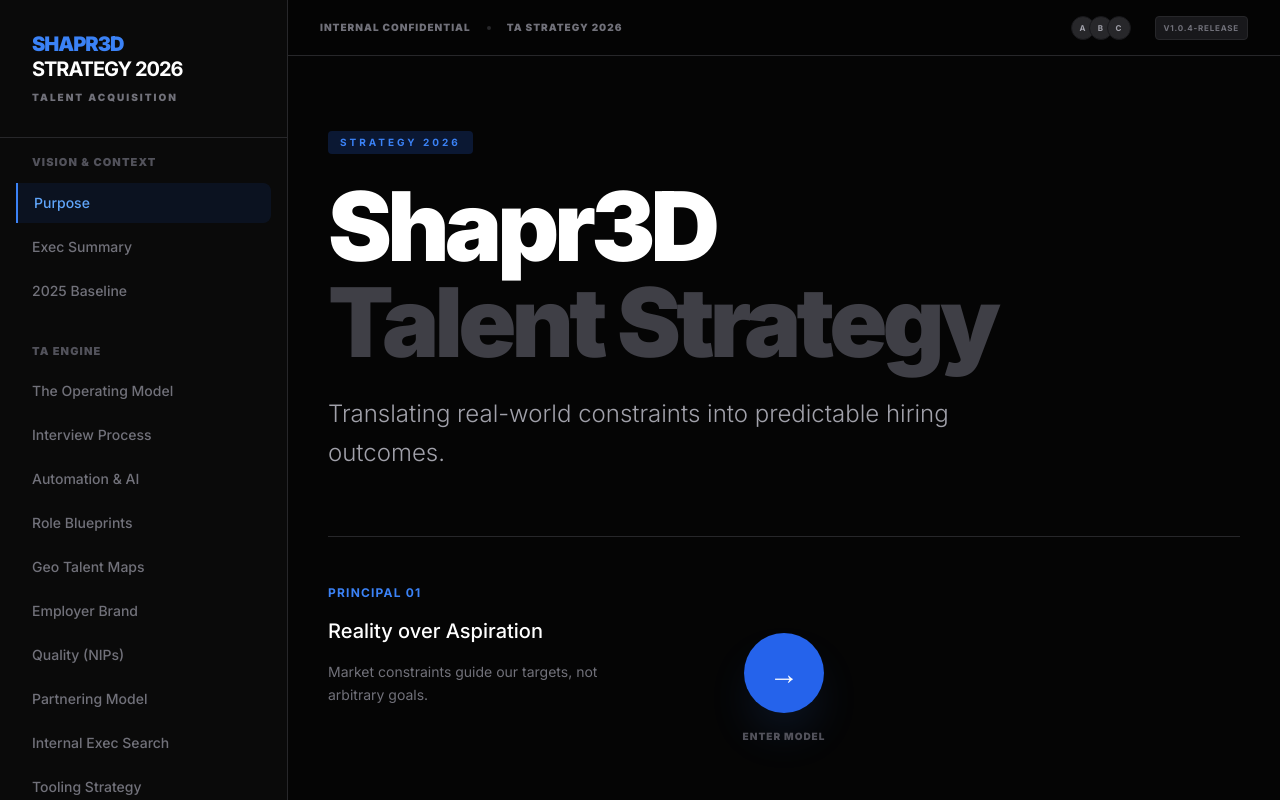
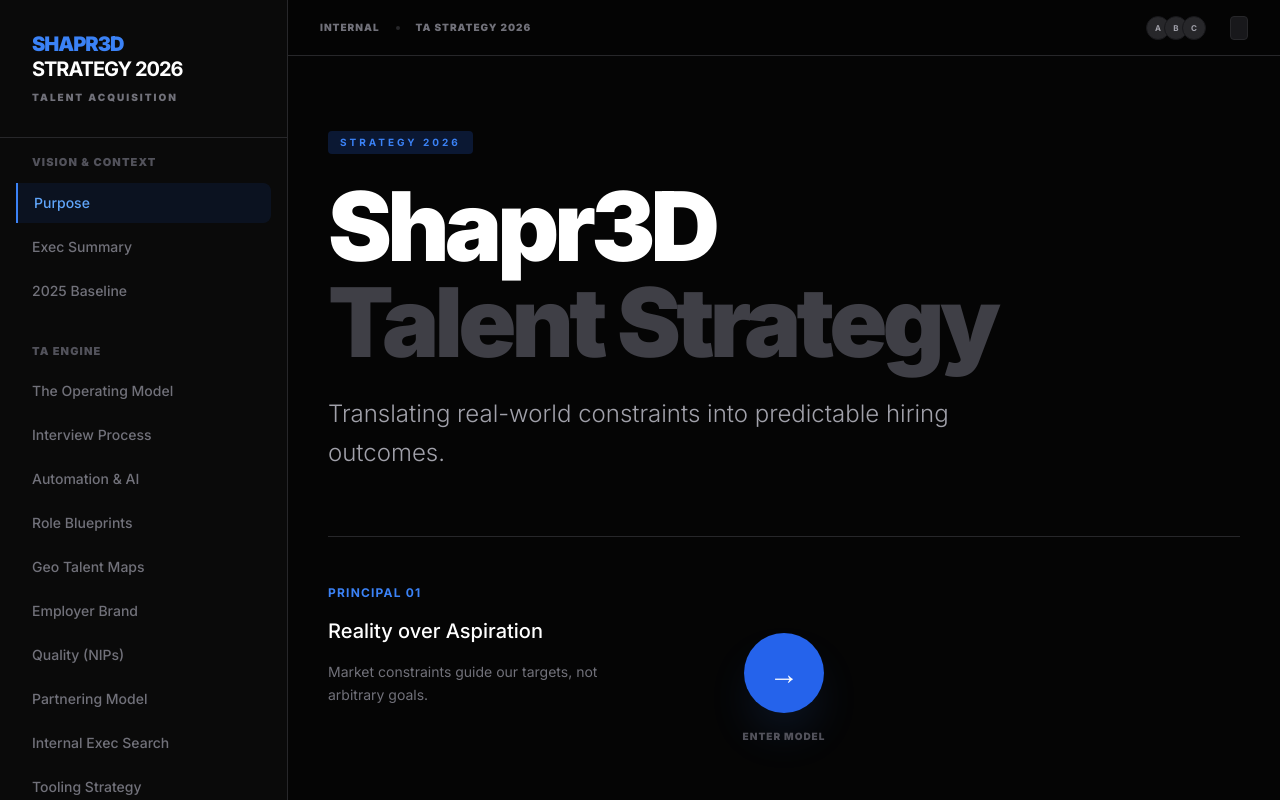
Before and after one commit to rgalas1983/Shapr3d-TA-webdeck2026, a React (Vite) app: page / in a window 1280 px wide. Built offline with nearby package versions, Linux system fonts and the light colour scheme.

Commit message:
Modify Header component to simplify text
Updated the header to remove the 'Confidential' label and version number.

```diff
--- a/components/Header.tsx
+++ b/components/Header.tsx
@@ -4,7 +4,7 @@
   return (
     <header className="h-14 border-b border-zinc-800 bg-[#050505]/50 backdrop-blur-md flex items-center justify-between px-8 shrink-0 z-10">
       <div className="flex items-center gap-4">
-        <span className="text-[10px] font-black text-zinc-500 uppercase tracking-widest">Internal Confidential</span>
+        <span className="text-[10px] font-black text-zinc-500 uppercase tracking-widest">Internal</span>
         <div className="w-1 h-1 bg-zinc-800 rounded-full"></div>
         <span className="text-[10px] font-black text-zinc-500 uppercase tracking-widest">TA Strategy 2026</span>
       </div>
@@ -18,7 +18,7 @@
            ))}
         </div>
         <div className="bg-zinc-900 h-6 px-2 rounded flex items-center border border-zinc-800">
-          <span className="text-[8px] font-bold text-zinc-500 uppercase tracking-widest">v1.0.4-release</span>
+          <span className="text-[8px] font-bold text-zinc-500 uppercase tracking-widest"></span>
         </div>
       </div>
     </header>
```
